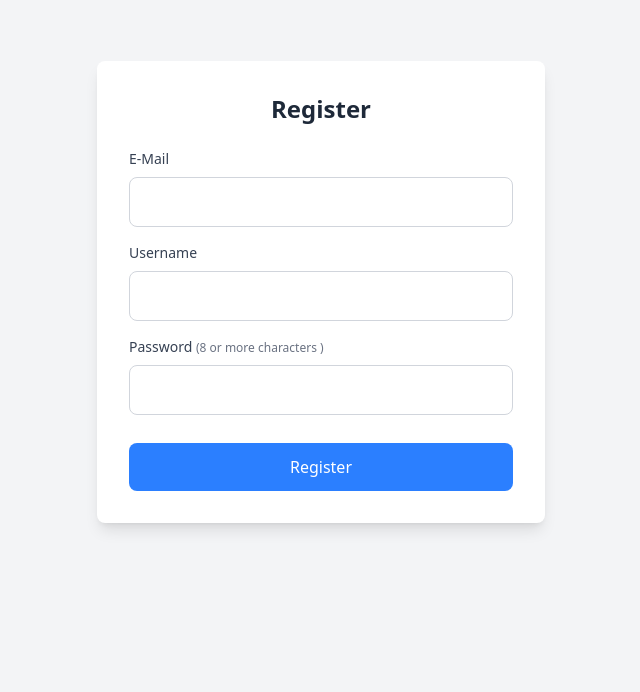
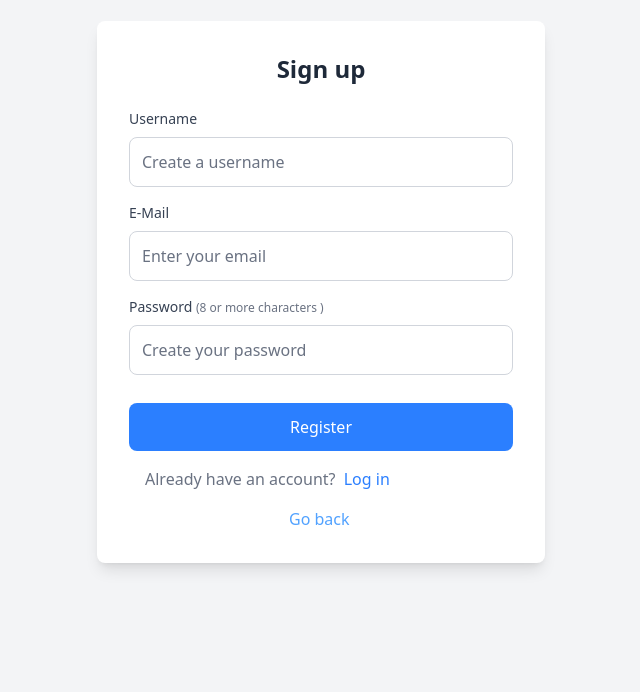
Before and after one commit to ergbeq21/instagram, a SvelteKit app: page /register in a window 1280 px wide. Shown: the part 108-800 px from the top of the page, without its empty margins (319-959 px from the left). Built offline with nearby package versions, Linux system fonts and the light colour scheme.

Commit message:
Costumized the login and signup sections

```diff
--- a/src/lib/components/Warning.svelte
+++ b/src/lib/components/Warning.svelte
@@ -13,12 +13,12 @@
 		display: flex;
 		justify-content: center;
 		align-items: center;
-		height: 20px;
-		box-shadow: 0 4px 6px rgba(0, 0, 0, 0.8);
-		padding: 10px;
+		height: 10px;
+		padding: 13px;
 		margin: 10px;
 	}
 	p {
 		font-family: 'Courier New', Courier, monospace;
+		font-size: 13px;
 	}
 </style>
--- a/src/routes/login/+page.svelte
+++ b/src/routes/login/+page.svelte
@@ -35,30 +35,18 @@
 						<a class="text-gray-500 transition hover:text-gray-500/75" href="/about"> About </a>
 					</li>
 
-					<li>
-						<a class="text-gray-500 transition hover:text-gray-500/75" href="/admin/users">
-							Users
-						</a>
-					</li>
-
-					<li>
-						<a class="text-gray-500 transition hover:text-gray-500/75" href="/admin/comments">
-							Comments
-						</a>
-					</li>
-
-					<li>
-						<a class="text-gray-500 transition hover:text-gray-500/75" href="/admin/api/article">
-							Articles
-						</a>
+					<li class="relative group">
+						<button class=" text-gray-500  px-4 py-2 rounded transition hover:text-gray-500/75">Admin</button>
+						<ul class="absolute left-0 mt-0.1 w-40 rounded shadow-lg hidden group-hover:block">
+							<li><a href="/admin/users" class=" text-gray-500  block px-4 py-2 transition hover:text-gray-500/75 ">Users</a></li>
+							<li><a href="/admin/api/article" class=" text-gray-500  block px-4 py-2 transition hover:text-gray-500/75 ">Articles</a></li>
+							<li><a href="/admin/comments" class=" text-gray-500  block px-4 py-2 transition hover:text-gray-500/75">Comments</a></li>
+						</ul>
 					</li>
 				</ul>
 			</nav>
 
 			{#if data.user}
-				<a class="text-black-600 pr-14 transition hover:text-gray-500/75" href="/"
-					>Welcome back {data.user.username}
-				</a>
 
 				<div class="flex items-center justify-center">
 					<form action="/logout?/logout" method="POST" class="p-1">
@@ -98,18 +86,18 @@
 
 <!--Header-->
 
+
 {#if data.user}
 	<main class="flex items-center justify-center p-50">
 		<p>This section is only for admins</p>
 	</main>
 {:else}
 	<div class="flex min-h-screen items-center justify-center bg-gray-100">
+		<div class="w-full max-w-md rounded-lg bg-white p-8 shadow-lg">
 		<form
 			action="?/login"
 			method="POST"
-			use:enhance
-			class="w-full max-w-md rounded-lg bg-white p-8 shadow-lg"
-		>
+			use:enhance		>
 			<h1 class="mb-6 text-center text-2xl font-semibold text-gray-800">Login</h1>
 
 			<label for="email" class="mb-2 block text-sm font-medium text-gray-700">E-Mail</label>
@@ -118,6 +106,7 @@
 				name="email"
 				id="email"
 				required
+				placeholder="Enter your email"
 				class="mb-4 w-full rounded-lg border border-gray-300 p-3 focus:ring-2 focus:ring-blue-500 focus:outline-none"
 			/>
 
@@ -127,19 +116,24 @@
 				name="password"
 				id="password"
 				required
+				placeholder="Enter your password"
 				class="mb-6 w-full rounded-lg border border-gray-300 p-3 focus:ring-2 focus:ring-blue-500 focus:outline-none"
 			/>
 
 			<button
 				type="submit"
-				class="w-full rounded-lg bg-teal-500 p-3 text-white hover:bg-teal-600 focus:ring-2 focus:ring-teal-500 focus:outline-none"
+				class="w-full rounded-lg bg-blue-500 p-3 text-white hover:bg-blue-600 focus:ring-2 focus:ring-blue-500 focus:outline-none"
 				>Login</button
 			>
 
 			{#if form}
 				<Warning message={form.message} class="mt-4" />
 			{/if}
-			<a href="/" class="ml-40 text-teal-400">Go back</a>
 		</form>
+		<p class="p-4 text-gray-500 font-light">Don't have an account? <a href="/register" class="text-blue-500 font-light pl-1 hover:text-blue-700 transition all duration-100">Sign up</a></p>
+
+		<a href="/" class="ml-40 text-blue-400">Go back</a>
+
+	</div>
 	</div>
 {/if}
--- a/src/routes/register/+page.svelte
+++ b/src/routes/register/+page.svelte
@@ -25,13 +25,23 @@
 </script>
 
 <div class="flex min-h-screen items-center justify-center bg-gray-100">
+	<div class="w-full max-w-md rounded-lg bg-white p-8 shadow-lg">
 	<form
 		action="?/register"
 		method="POST"
 		use:enhance
-		class="w-full max-w-md rounded-lg bg-white p-8 shadow-lg"
 	>
-		<h1 class="mb-6 text-center text-2xl font-semibold text-gray-800">Register</h1>
+		<h1 class="mb-6 text-center text-2xl font-semibold text-gray-800">Sign up</h1>
+
+		<label for="username" class="mb-2 block text-sm font-medium text-gray-700">Username</label>
+		<input
+			type="text"
+			name="username"
+			id="username"
+			required
+			placeholder="Create a username"
+			class="mb-4 w-full rounded-lg border border-gray-300 p-3 focus:ring-2 focus:ring-blue-500 focus:outline-none"
+		/>
 
 		<label for="email" class="mb-2 block text-sm font-medium text-gray-700">E-Mail</label>
 		<input
@@ -41,15 +51,7 @@
 			id="email"
 			title="This email is not valid"
 			required
-			class="mb-4 w-full rounded-lg border border-gray-300 p-3 focus:ring-2 focus:ring-blue-500 focus:outline-none"
-		/>
-
-		<label for="username" class="mb-2 block text-sm font-medium text-gray-700">Username</label>
-		<input
-			type="text"
-			name="username"
-			id="username"
-			required
+			placeholder="Enter your email"
 			class="mb-4 w-full rounded-lg border border-gray-300 p-3 focus:ring-2 focus:ring-blue-500 focus:outline-none"
 		/>
 
@@ -61,6 +63,7 @@
 			bind:value={password}
             on:input={validatePassword}
             required
+			placeholder="Create your password"
 			minlength="8"
 			class="mb-3 w-full rounded-lg border border-gray-300 p-3 focus:ring-2 focus:ring-blue-500 focus:outline-none"
 		/>
@@ -77,4 +80,9 @@
 			<Warning message={form.message} class="mt-4" />
 		{/if}
 	</form>
+		<p class="p-4 text-gray-500 font-light">Already have an account? <a href="/login" class="text-blue-500 font-light pl-1 hover:text-blue-700 transition all duration-100">Log in</a></p>
+
+		<a href="/" class="ml-40 text-blue-400">Go back</a>
+
+	</div>
 </div>
```
